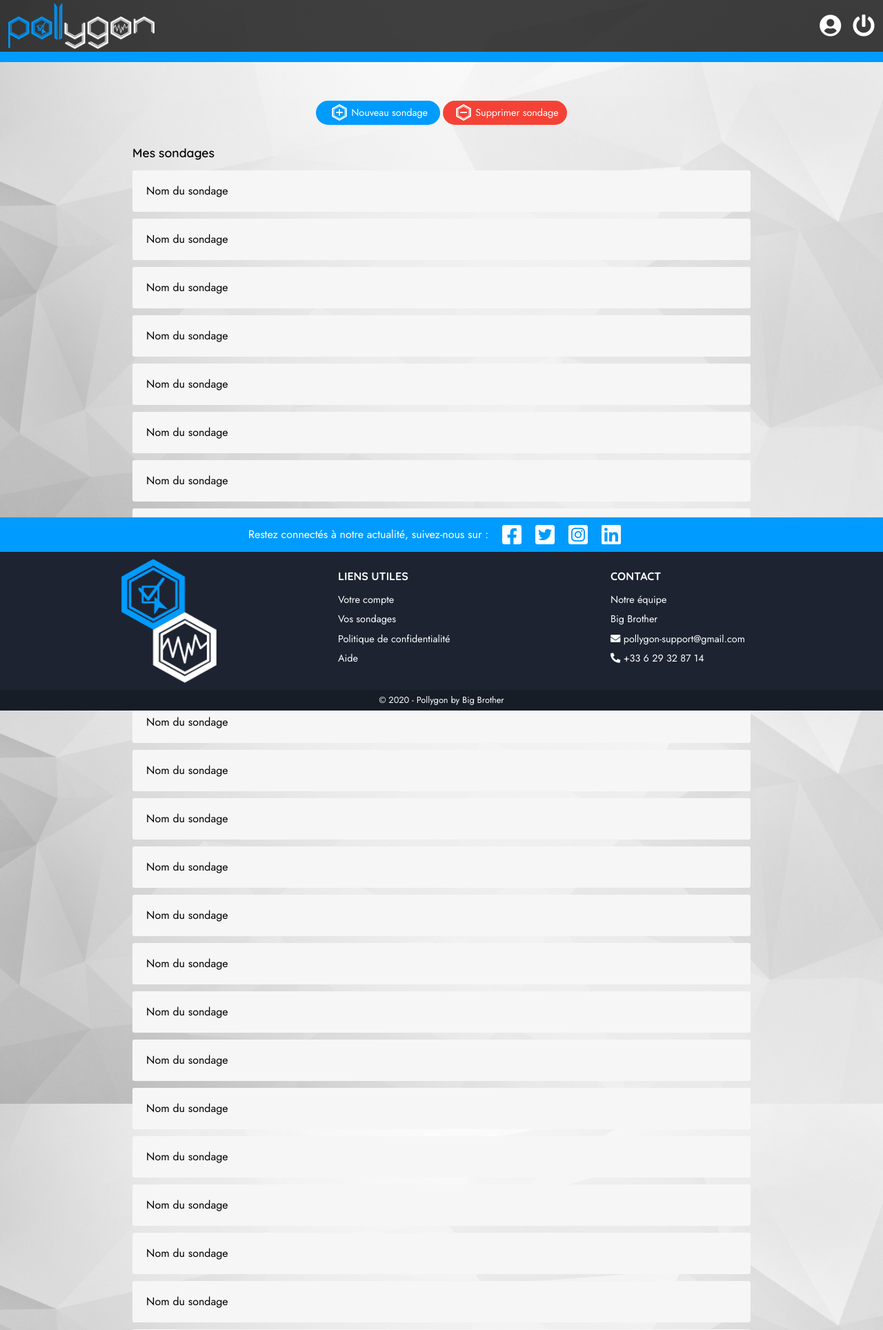
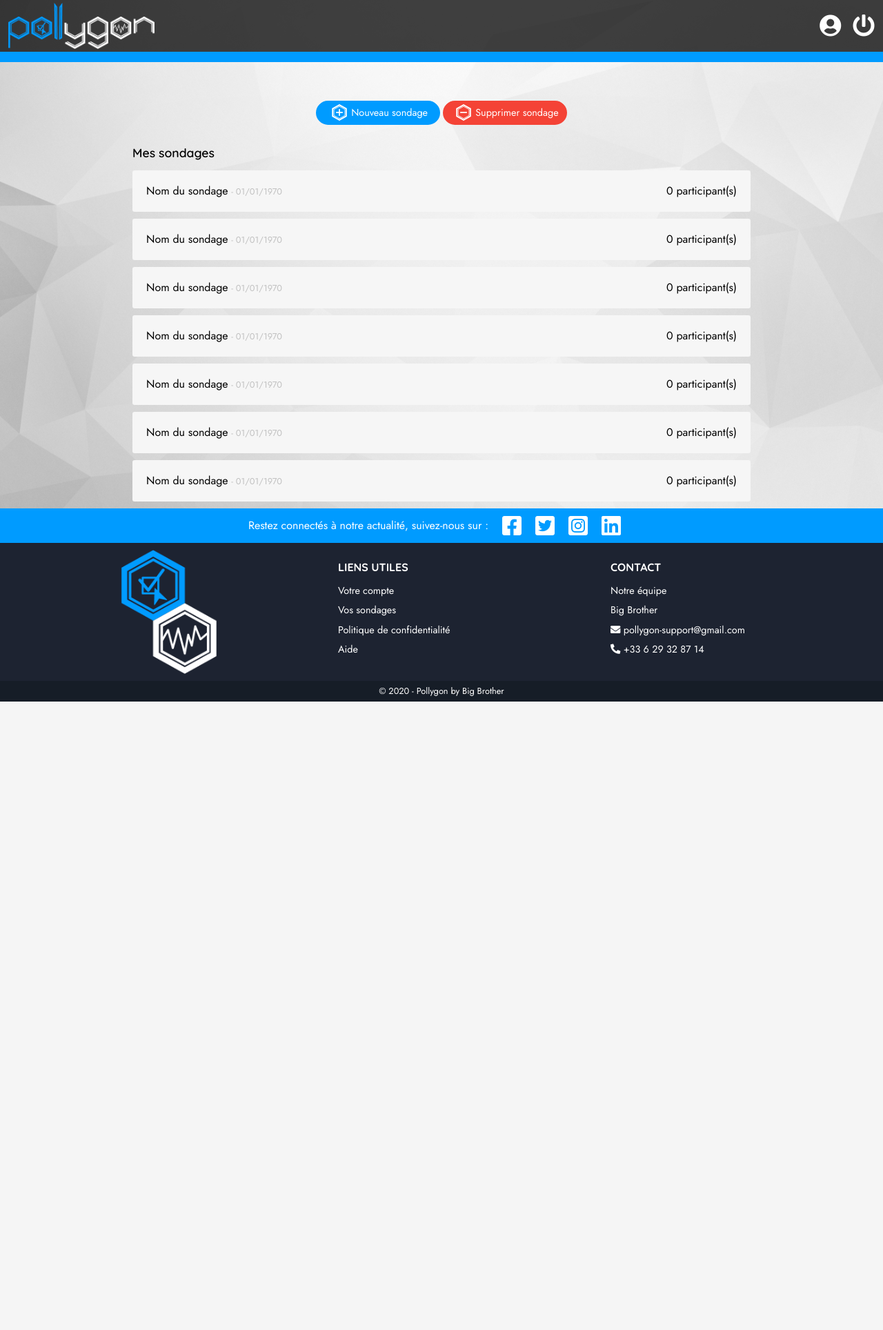
Before and after one commit to EmpireDemocratiqueDuPoulpe/Pollygon, a PHP site: page /home.php in a window 1280 px wide. Shown: the top 1928 px of the page at 69% size. After the commit the page ends 1017 px from the top, so only its background shows below. Run offline with PHP 8.4, Linux system fonts and the light colour scheme.

Commit message:
Modification de l'élément .survey

```diff
--- a/assets/css/main.css
+++ b/assets/css/main.css
@@ -654,6 +654,7 @@ footer p {
 
 /* Surveys */
 .survey {
+    box-sizing: border-box;
     position: relative;
     width: 100%;
     height: 60px;
@@ -685,12 +686,22 @@ footer p {
 }
 
 .surveyLink {
+    box-sizing: border-box;
     display: block;
     width: 100%;
     height: 100%;
     padding: 0 20px;
     color: #000000;
     text-decoration: none;
+}
+
+.surveyDate {
+    font-size: 0.8em;
+    color: #c1c1c1;
+}
+
+.surveyMembers {
+    float: right;
 }
 
 /****************************************
--- a/views/home_v.php
+++ b/views/home_v.php
@@ -30,117 +30,54 @@
 
             <ul id="surveys_list">
                 <li class="survey">
-                    <a class="surveyLink" href="#">Nom du sondage</a>
+                    <a class="surveyLink" href="#">
+                        <span class="surveyName">Nom du sondage</span>
+                        <span class="surveyDate">- 01/01/1970</span>
+                        <span class="surveyMembers">0 participant(s)</span>
+                    </a>
                 </li>
                 <li class="survey">
-                    <a class="surveyLink" href="#">Nom du sondage</a>
+                    <a class="surveyLink" href="#">
+                        <span class="surveyName">Nom du sondage</span>
+                        <span class="surveyDate">- 01/01/1970</span>
+                        <span class="surveyMembers">0 participant(s)</span>
+                    </a>
                 </li>
                 <li class="survey">
-                    <a class="surveyLink" href="#">Nom du sondage</a>
+                    <a class="surveyLink" href="#">
+                        <span class="surveyName">Nom du sondage</span>
+                        <span class="surveyDate">- 01/01/1970</span>
+                        <span class="surveyMembers">0 participant(s)</span>
+                    </a>
                 </li>
                 <li class="survey">
-                    <a class="surveyLink" href="#">Nom du sondage</a>
+                    <a class="surveyLink" href="#">
+                        <span class="surveyName">Nom du sondage</span>
+                        <span class="surveyDate">- 01/01/1970</span>
+                        <span class="surveyMembers">0 participant(s)</span>
+                    </a>
                 </li>
                 <li class="survey">
-                    <a class="surveyLink" href="#">Nom du sondage</a>
+                    <a class="surveyLink" href="#">
+                        <span class="surveyName">Nom du sondage</span>
+                        <span class="surveyDate">- 01/01/1970</span>
+                        <span class="surveyMembers">0 participant(s)</span>
+                    </a>
                 </li>
                 <li class="survey">
-                    <a class="surveyLink" href="#">Nom du sondage</a>
+                    <a class="surveyLink" href="#">
+                        <span class="surveyName">Nom du sondage</span>
+                        <span class="surveyDate">- 01/01/1970</span>
+                        <span class="surveyMembers">0 participant(s)</span>
+                    </a>
                 </li>
                 <li class="survey">
-                    <a class="surveyLink" href="#">Nom du sondage</a>
+                    <a class="surveyLink" href="#">
+                        <span class="surveyName">Nom du sondage</span>
+                        <span class="surveyDate">- 01/01/1970</span>
+                        <span class="surveyMembers">0 participant(s)</span>
+                    </a>
                 </li>
-                <li class="survey">
-                    <a class="surveyLink" href="#">Nom du sondage</a>
-                </li>
-                <li class="survey">
-                    <a class="surveyLink" href="#">Nom du sondage</a>
-                </li>
-                <li class="survey">
-                    <a class="surveyLink" href="#">Nom du sondage</a>
-                </li>
-                <li class="survey">
-                    <a class="surveyLink" href="#">Nom du sondage</a>
-                </li>
-                <li class="survey">
-                    <a class="surveyLink" href="#">Nom du sondage</a>
-                </li>
-                <li class="survey">
-                    <a class="surveyLink" href="#">Nom du sondage</a>
-                </li>
-                <li class="survey">
-                    <a class="surveyLink" href="#">Nom du sondage</a>
-                </li>
-                <li class="survey">
-                    <a class="surveyLink" href="#">Nom du sondage</a>
-                </li>
-                <li class="survey">
-                    <a class="surveyLink" href="#">Nom du sondage</a>
-                </li>
-                <li class="survey">
-                    <a class="surveyLink" href="#">Nom du sondage</a>
-                </li>
-                <li class="survey">
-                    <a class="surveyLink" href="#">Nom du sondage</a>
-                </li>
-                <li class="survey">
-                    <a class="surveyLink" href="#">Nom du sondage</a>
-                </li>
-                <li class="survey">
-                    <a class="surveyLink" href="#">Nom du sondage</a>
-                </li>
-                <li class="survey">
-                    <a class="surveyLink" href="#">Nom du sondage</a>
-                </li>
-                <li class="survey">
-                    <a class="surveyLink" href="#">Nom du sondage</a>
-                </li>
-                <li class="survey">
-                    <a class="surveyLink" href="#">Nom du sondage</a>
-                </li>
-                <li class="survey">
-                    <a class="surveyLink" href="#">Nom du sondage</a>
-                </li>
-                <li class="survey">
-                    <a class="surveyLink" href="#">Nom du sondage</a>
-                </li>
-                <li class="survey">
-                    <a class="surveyLink" href="#">Nom du sondage</a>
-                </li>
-                <li class="survey">
-                    <a class="surveyLink" href="#">Nom du sondage</a>
-                </li>
-                <li class="survey">
-                    <a class="surveyLink" href="#">Nom du sondage</a>
-                </li>
-                <li class="survey">
-                    <a class="surveyLink" href="#">Nom du sondage</a>
-                </li>
-                <li class="survey">
-                    <a class="surveyLink" href="#">Nom du sondage</a>
-                </li>
-                <li class="survey">
-                    <a class="surveyLink" href="#">Nom du sondage</a>
-                </li>
-                <li class="survey">
-                    <a class="surveyLink" href="#">Nom du sondage</a>
-                </li>
-                <li class="survey">
-                    <a class="surveyLink" href="#">Nom du sondage</a>
-                </li>
-                <li class="survey">
-                    <a class="surveyLink" href="#">Nom du sondage</a>
-                </li>
-                <li class="survey">
-                    <a class="surveyLink" href="#">Nom du sondage</a>
-                </li>
-                <li class="survey">
-                    <a class="surveyLink" href="#">Nom du sondage</a>
-                </li>
-                <li class="survey">
-                    <a class="surveyLink" href="#">Nom du sondage</a>
-                </li>
-
             </ul>
         </div>
 
```
